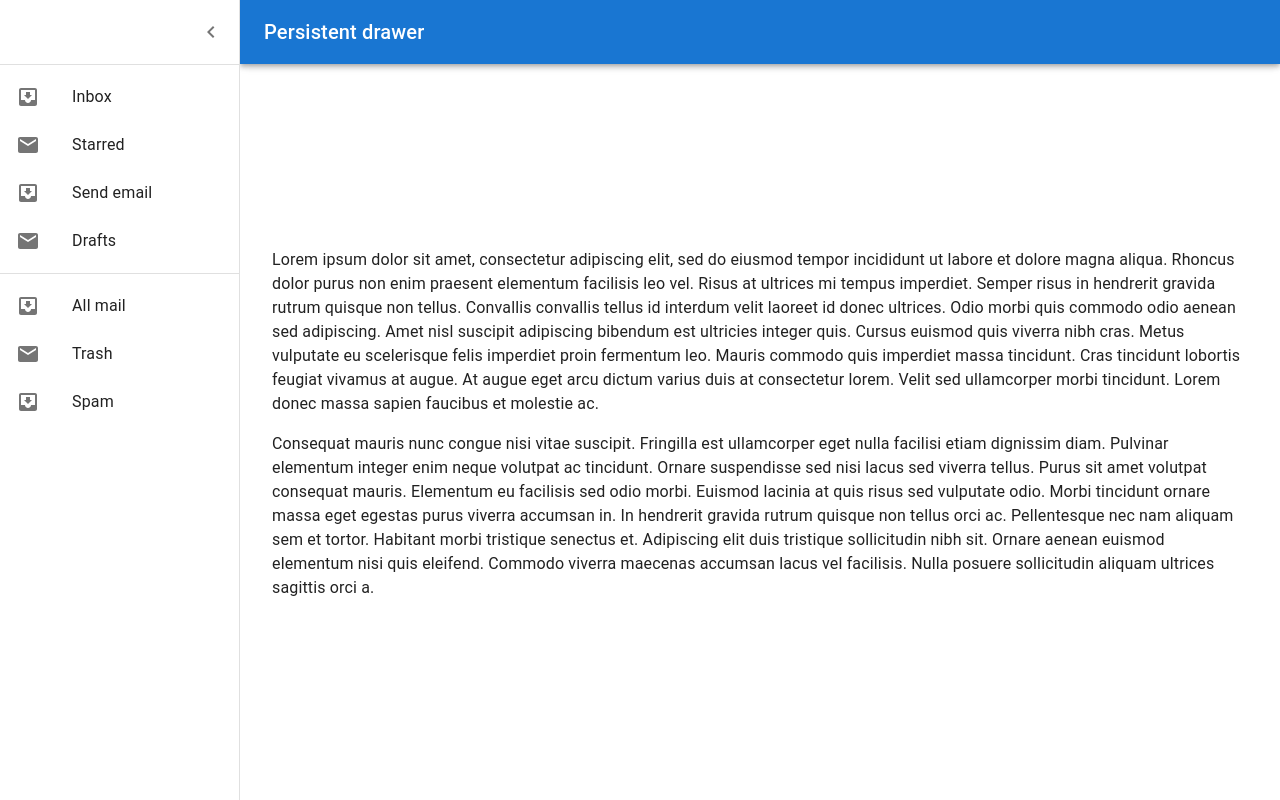
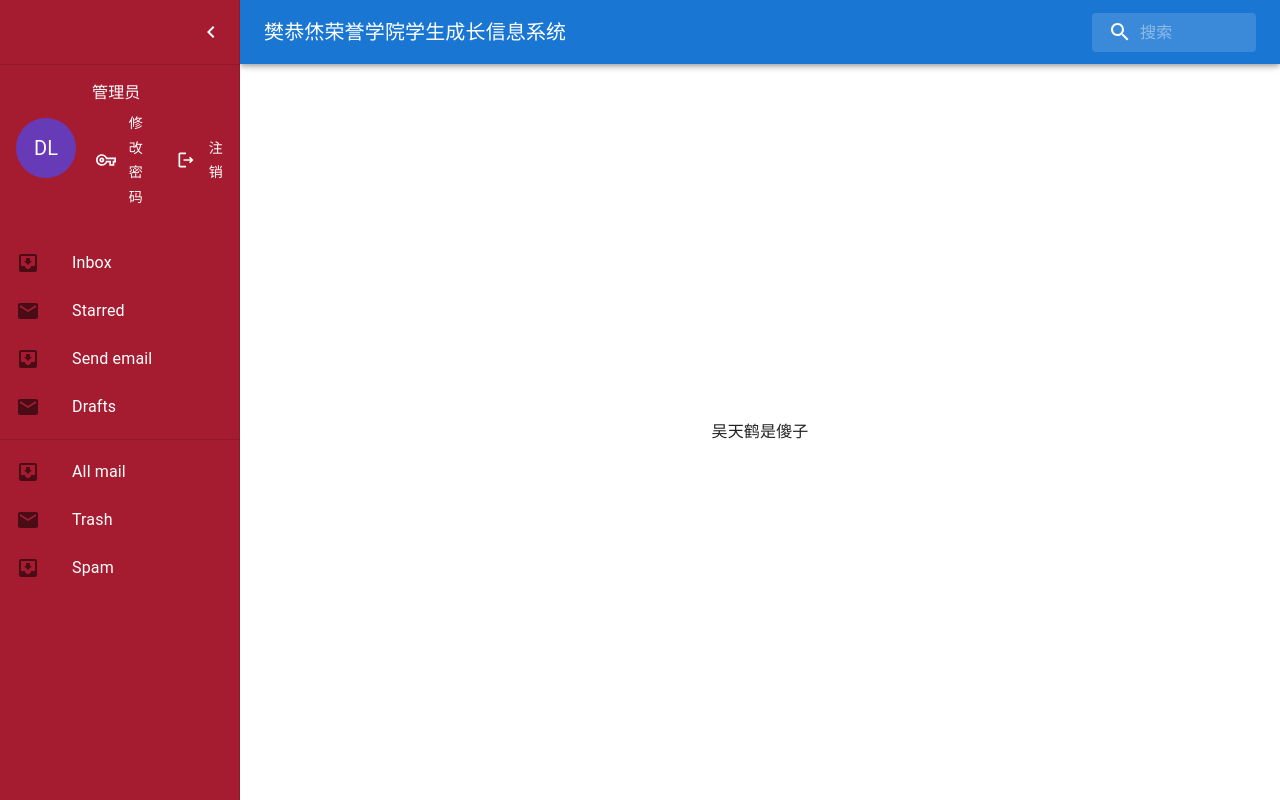
Before and after one commit to scyq/CAHCPS-Frontend, a Next.js app: page / in a window 1280 px wide. Both pictures are taken after a click on the button "open drawer". Built offline with nearby package versions, Linux system fonts and the light colour scheme.

Commit message:
drawer and css

```diff
--- a/components/layout.js
+++ b/components/layout.js
@@ -1,5 +1,5 @@
 import * as React from "react";
-import { styled, useTheme } from "@mui/material/styles";
+import { styled, useTheme, alpha } from "@mui/material/styles";
 import Box from "@mui/material/Box";
 import Drawer from "@mui/material/Drawer";
 import CssBaseline from "@mui/material/CssBaseline";
@@ -17,6 +17,15 @@ import ListItemIcon from "@mui/material/ListItemIcon";
 import ListItemText from "@mui/material/ListItemText";
 import InboxIcon from "@mui/icons-material/MoveToInbox";
 import MailIcon from "@mui/icons-material/Mail";
+import SearchIcon from "@mui/icons-material/Search";
+import InputBase from "@mui/material/InputBase";
+import styles from "./layout.module.css";
+import Avatar from "@mui/material/Avatar";
+import { Stack } from "@mui/material";
+import VpnKeyOutlinedIcon from "@mui/icons-material/VpnKeyOutlined";
+import LogoutOutlinedIcon from "@mui/icons-material/LogoutOutlined";
+import { deepPurple } from "@mui/material/colors";
+import Button from "@mui/material/Button";
 
 const drawerWidth = 240;
 
@@ -56,6 +65,48 @@ const AppBar = styled(MuiAppBar, {
   }),
 }));
 
+const Search = styled("div")(({ theme }) => ({
+  position: "relative",
+  borderRadius: theme.shape.borderRadius,
+  backgroundColor: alpha(theme.palette.common.white, 0.15),
+  "&:hover": {
+    backgroundColor: alpha(theme.palette.common.white, 0.25),
+  },
+  marginLeft: 0,
+  width: "100%",
+  [theme.breakpoints.up("sm")]: {
+    marginLeft: theme.spacing(1),
+    width: "auto",
+  },
+}));
+
+const SearchIconWrapper = styled("div")(({ theme }) => ({
+  padding: theme.spacing(0, 2),
+  height: "100%",
+  position: "absolute",
+  pointerEvents: "none",
+  display: "flex",
+  alignItems: "center",
+  justifyContent: "center",
+}));
+
+const StyledInputBase = styled(InputBase)(({ theme }) => ({
+  color: "inherit",
+  "& .MuiInputBase-input": {
+    padding: theme.spacing(1, 1, 1, 0),
+    // vertical padding + font size from searchIcon
+    paddingLeft: `calc(1em + ${theme.spacing(4)})`,
+    transition: theme.transitions.create("width"),
+    width: "100%",
+    [theme.breakpoints.up("sm")]: {
+      width: "12ch",
+      "&:focus": {
+        width: "20ch",
+      },
+    },
+  },
+}));
+
 const DrawerHeader = styled("div")(({ theme }) => ({
   display: "flex",
   alignItems: "center",
@@ -65,7 +116,7 @@ const DrawerHeader = styled("div")(({ theme }) => ({
   justifyContent: "flex-end",
 }));
 
-export default function PersistentDrawerLeft() {
+export default function PersistentDrawerLeft({ children }) {
   const theme = useTheme();
   const [open, setOpen] = React.useState(false);
 
@@ -80,7 +131,7 @@ export default function PersistentDrawerLeft() {
   return (
     <Box sx={{ display: "flex" }}>
       <CssBaseline />
-      <AppBar position="fixed" open={open}>
+      <AppBar position="fixed" open={open} className={styles.appbar}>
         <Toolbar>
           <IconButton
             color="inherit"
@@ -91,9 +142,23 @@ export default function PersistentDrawerLeft() {
           >
             <MenuIcon />
           </IconButton>
-          <Typography variant="h6" noWrap component="div">
-            Persistent drawer
+          <Typography
+            variant="h6"
+            noWrap
+            component="div"
+            sx={{ flexGrow: 1, display: { xs: "none", sm: "block" } }}
+          >
+            樊恭烋荣誉学院学生成长信息系统
           </Typography>
+          <Search>
+            <SearchIconWrapper>
+              <SearchIcon />
+            </SearchIconWrapper>
+            <StyledInputBase
+              placeholder="搜索"
+              inputProps={{ "aria-label": "search" }}
+            />
+          </Search>
         </Toolbar>
       </AppBar>
       <Drawer
@@ -103,6 +168,8 @@ export default function PersistentDrawerLeft() {
           "& .MuiDrawer-paper": {
             width: drawerWidth,
             boxSizing: "border-box",
+            bgcolor: "#a51c30",
+            color: "#ffffff",
           },
         }}
         variant="persistent"
@@ -111,14 +178,53 @@ export default function PersistentDrawerLeft() {
       >
         <DrawerHeader>
           <IconButton onClick={handleDrawerClose}>
-            {theme.direction === "ltr" ? (
-              <ChevronLeftIcon />
-            ) : (
-              <ChevronRightIcon />
-            )}
+            <ChevronLeftIcon sx={{ color: "white" }} />
           </IconButton>
         </DrawerHeader>
         <Divider />
+        <Box
+          sx={{
+            display: "flex",
+            flexDirection: "row",
+            alignItems: "center",
+            margin: "1rem",
+          }}
+        >
+          <Avatar
+            sx={{
+              bgcolor: deepPurple[500],
+              margin: "1rem 1rem 1rem 0",
+              width: 60,
+              height: 60,
+            }}
+          >
+            DL
+          </Avatar>
+          <Box
+            sx={{
+              display: "flex",
+              flexDirection: "column",
+            }}
+          >
+            <div>管理员</div>
+            <Stack direction="row" spacing={2}>
+              <Button
+                variant="text"
+                startIcon={<VpnKeyOutlinedIcon />}
+                sx={{ color: "white", width: 10 }}
+              >
+                修改密码
+              </Button>
+              <Button
+                variant="text"
+                startIcon={<LogoutOutlinedIcon />}
+                sx={{ color: "white" }}
+              >
+                注销
+              </Button>
+            </Stack>
+          </Box>
+        </Box>
         <List>
           {["Inbox", "Starred", "Send email", "Drafts"].map((text, index) => (
             <ListItem button key={text}>
@@ -143,35 +249,7 @@ export default function PersistentDrawerLeft() {
       </Drawer>
       <Main open={open}>
         <DrawerHeader />
-        <Typography paragraph>
-          Lorem ipsum dolor sit amet, consectetur adipiscing elit, sed do
-          eiusmod tempor incididunt ut labore et dolore magna aliqua. Rhoncus
-          dolor purus non enim praesent elementum facilisis leo vel. Risus at
-          ultrices mi tempus imperdiet. Semper risus in hendrerit gravida rutrum
-          quisque non tellus. Convallis convallis tellus id interdum velit
-          laoreet id donec ultrices. Odio morbi quis commodo odio aenean sed
-          adipiscing. Amet nisl suscipit adipiscing bibendum est ultricies
-          integer quis. Cursus euismod quis viverra nibh cras. Metus vulputate
-          eu scelerisque felis imperdiet proin fermentum leo. Mauris commodo
-          quis imperdiet massa tincidunt. Cras tincidunt lobortis feugiat
-          vivamus at augue. At augue eget arcu dictum varius duis at consectetur
-          lorem. Velit sed ullamcorper morbi tincidunt. Lorem donec massa sapien
-          faucibus et molestie ac.
-        </Typography>
-        <Typography paragraph>
-          Consequat mauris nunc congue nisi vitae suscipit. Fringilla est
-          ullamcorper eget nulla facilisi etiam dignissim diam. Pulvinar
-          elementum integer enim neque volutpat ac tincidunt. Ornare suspendisse
-          sed nisi lacus sed viverra tellus. Purus sit amet volutpat consequat
-          mauris. Elementum eu facilisis sed odio morbi. Euismod lacinia at quis
-          risus sed vulputate odio. Morbi tincidunt ornare massa eget egestas
-          purus viverra accumsan in. In hendrerit gravida rutrum quisque non
-          tellus orci ac. Pellentesque nec nam aliquam sem et tortor. Habitant
-          morbi tristique senectus et. Adipiscing elit duis tristique
-          sollicitudin nibh sit. Ornare aenean euismod elementum nisi quis
-          eleifend. Commodo viverra maecenas accumsan lacus vel facilisis. Nulla
-          posuere sollicitudin aliquam ultrices sagittis orci a.
-        </Typography>
+        {children}
       </Main>
     </Box>
   );
--- /dev/null
+++ b/components/layout.module.css
@@ -0,0 +1,3 @@
+.appbar {
+  background-color: #ff9b1a;
+}
--- a/pages/index.js
+++ b/pages/index.js
@@ -13,7 +13,7 @@ export default function Home() {
         />
         <link rel="icon" href="/favicon.ico" />
       </Head>
-      <MainLayout />
+      <MainLayout children="吴天鹤是傻子" />
     </div>
   );
 }
```
